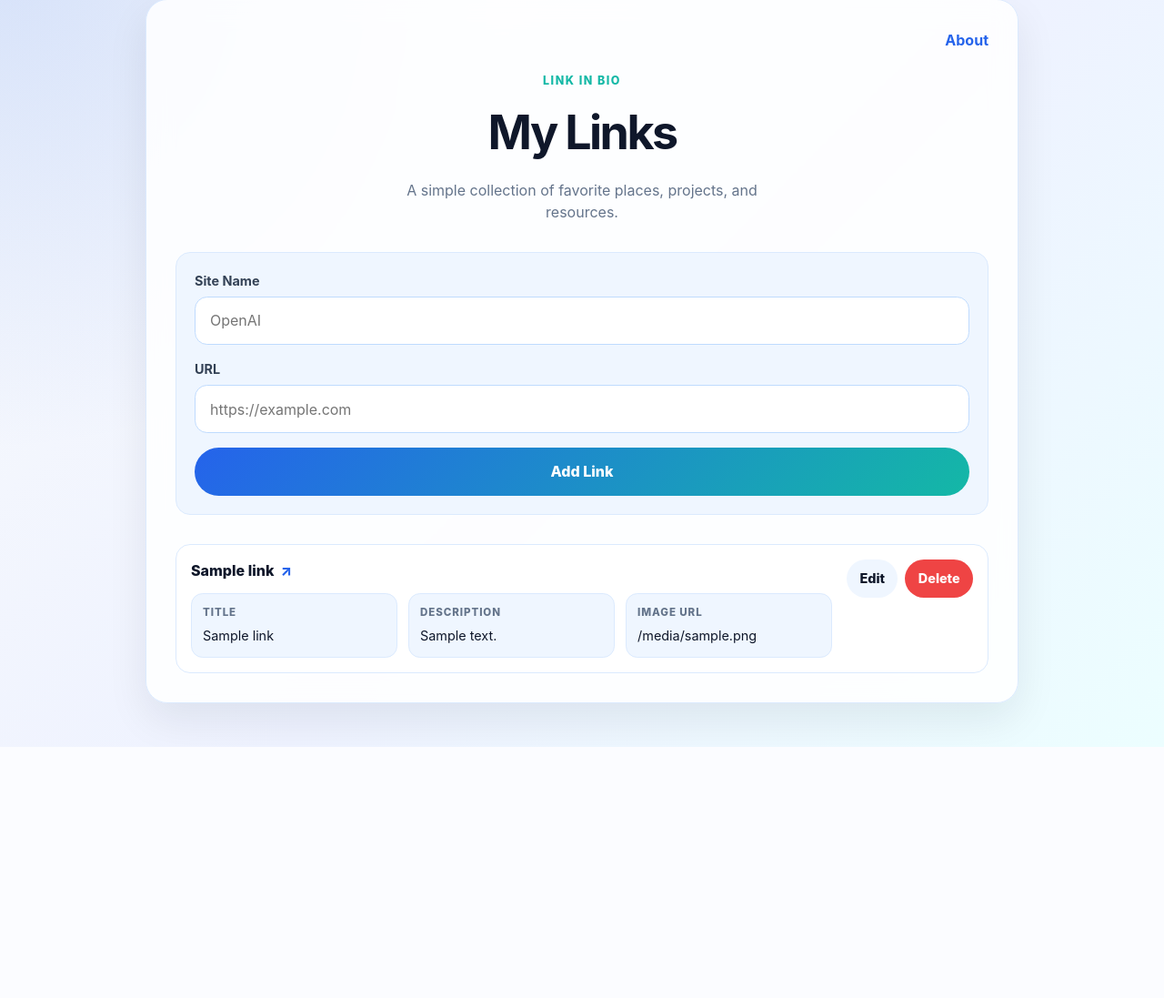
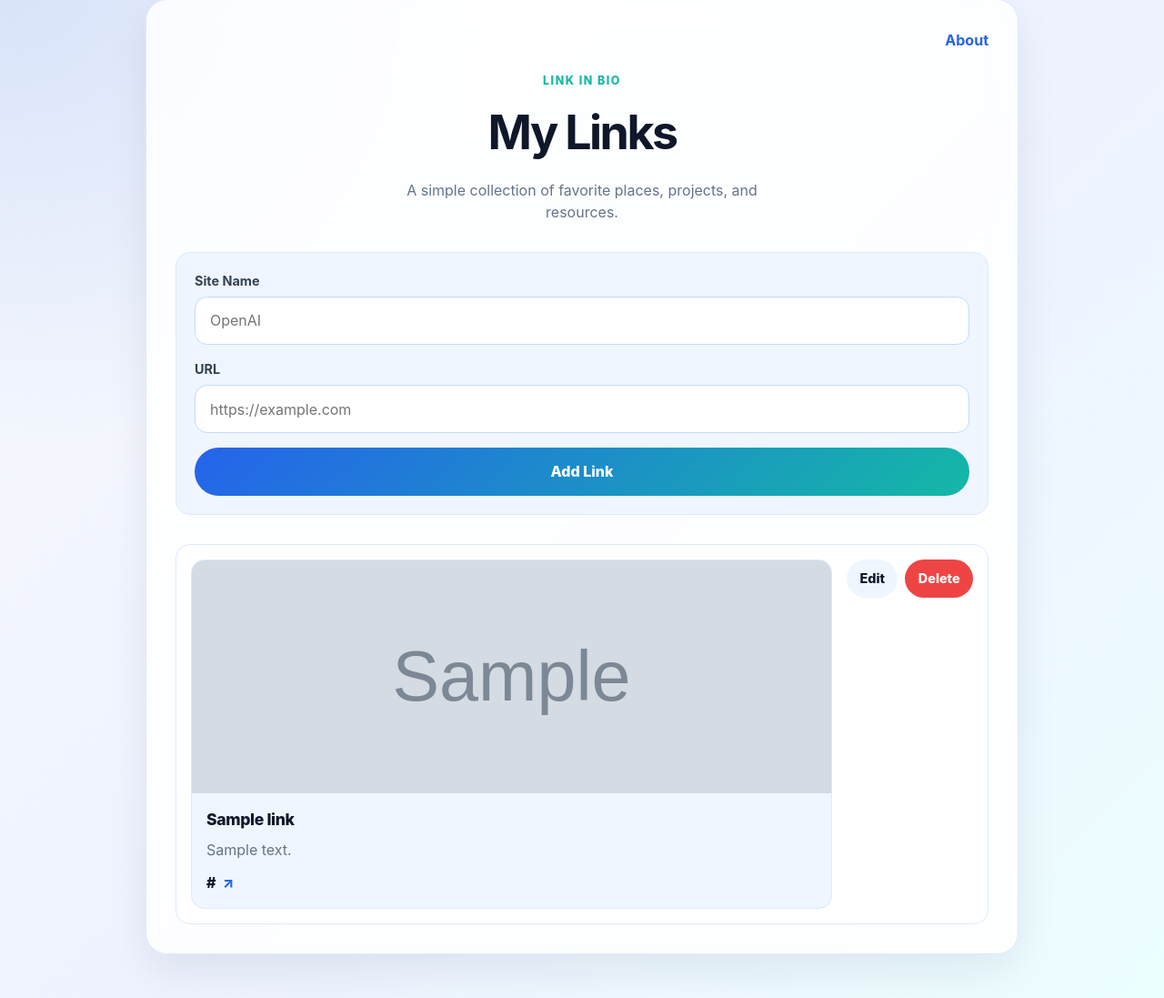
Before and after one commit to noobrs/my-link-bio, a Flask app: template templates/index.html in a window 1280 px wide. Shown: the part 49-1146 px from the top of the page at 91% size. Before the commit the page ends 870 px from the top, so only its background shows below. Run offline with Flask 3, Linux system fonts and the light colour scheme; the template is opened without the code that fills it: most values are stand-ins (such as "Sample title", 1, 10 or a date in 2020); grey boxes marked "Sample" are stand-in pictures.

Commit message:
Add rich link card display

```diff
--- a/static/style.css
+++ b/static/style.css
@@ -185,6 +185,43 @@ button:hover {
   color: var(--primary);
 }
 
+.rich-link-card {
+  overflow: hidden;
+  background: var(--surface-soft);
+  border: 1px solid var(--border);
+  border-radius: 0.9rem;
+}
+
+.rich-link-image {
+  display: block;
+  width: 100%;
+  max-height: 16rem;
+  object-fit: cover;
+}
+
+.rich-link-content {
+  display: grid;
+  gap: 0.5rem;
+  padding: 1rem;
+}
+
+.rich-link-title {
+  margin: 0;
+  font-size: 1.1rem;
+  font-weight: 800;
+  letter-spacing: -0.02em;
+}
+
+.rich-link-description {
+  margin: 0;
+  color: var(--muted);
+}
+
+.rich-link-url {
+  margin-top: 0.25rem;
+  overflow-wrap: anywhere;
+}
+
 .metadata-grid {
   display: grid;
   grid-template-columns: repeat(3, minmax(0, 1fr));
--- a/templates/index.html
+++ b/templates/index.html
@@ -35,8 +35,26 @@
 
         <ul class="link-list">
           {% for link in links %}
+          {% set has_title = link.title and link.title != 'Not Available' %}
+          {% set has_description = link.description and link.description != 'Not Available' %}
+          {% set has_image = link.image_url and link.image_url != 'Not Available' %}
+          {% set has_rich_details = has_title or has_description or has_image %}
           <li class="link-card">
             <div class="link-main">
+              {% if has_rich_details %}
+              <article class="rich-link-card" aria-label="Details for {{ link.site_name }}">
+                {% if has_image %}
+                <img class="rich-link-image" src="{{ link.image_url }}" alt="Preview image for {{ link.site_name }}" loading="lazy">
+                {% endif %}
+                <div class="rich-link-content">
+                  <h2 class="rich-link-title">{{ link.title if has_title else link.site_name }}</h2>
+                  {% if has_description %}
+                  <p class="rich-link-description">{{ link.description }}</p>
+                  {% endif %}
+                  <a class="link-name rich-link-url" href="{{ link.url }}">{{ link.url }}</a>
+                </div>
+              </article>
+              {% else %}
               <a class="link-name" href="{{ link.url }}">{{ link.site_name }}</a>
               <div class="metadata-grid" aria-label="Open Graph details for {{ link.site_name }}">
                 <div class="metadata-column">
@@ -52,6 +70,7 @@
                   <span class="metadata-value">{{ link.image_url }}</span>
                 </div>
               </div>
+              {% endif %}
             </div>
             <div class="link-actions">
               <a class="edit-button" href="{{ url_for('edit_link', link_index=loop.index0) }}" aria-label="Edit {{ link.site_name }}">Edit</a>
```
